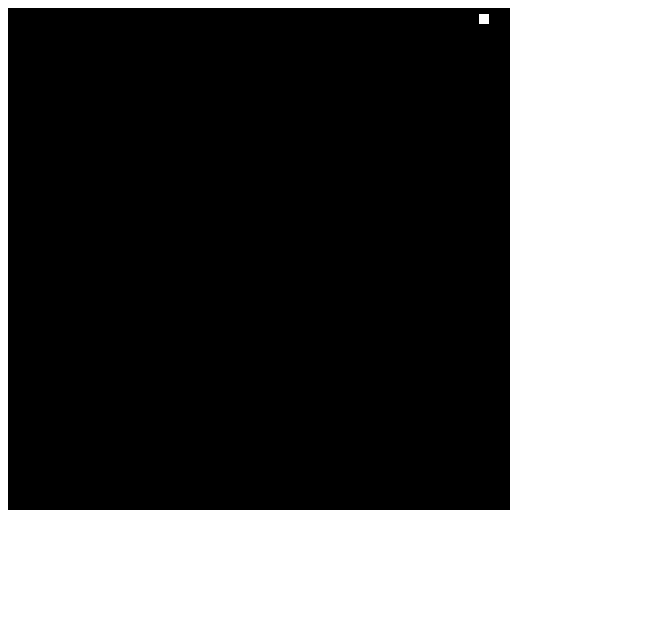
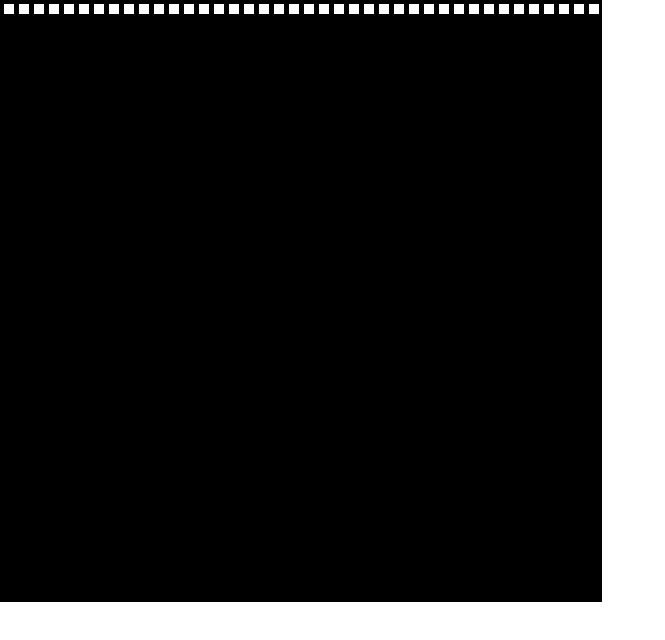
Before and after one commit to clikuki/snakeGame, a plain HTML site: page index.html in a window 1280 px wide. Shown: the whole page, without its empty margins (0-665 px from the left). Drawn offline with Linux system fonts and the light colour scheme.

Commit message:
start over
- Removed most of everything
- Created a func that draws squares at indices

```diff
--- a/index.html
+++ b/index.html
@@ -5,14 +5,23 @@
 	<meta name="viewport" content="width=device-width, initial-scale=1.0">
 	<title>Canvas</title>
 	<style>
+		body
+		{
+			margin: 0;
+		}
+
 		#canvas
 		{
 			border: 1px solid black;
+			image-rendering: -moz-crisp-edges;
+			image-rendering: -webkit-crisp-edges;
+			image-rendering: crisp-edges;
+			image-rendering: pixelated;
 		}
 	</style>
 	<script src="main.js" defer></script>
 </head>
 <body>
-	<canvas id="canvas" width="500" height="500"></canvas>
+	<canvas id="canvas" width="600" height="600"></canvas>
 </body>
 </html>
--- a/main.js
+++ b/main.js
@@ -2,78 +2,49 @@
 const canvas = document.querySelector('#canvas');
 const ctx = canvas.getContext('2d');
 
-const clearCanvas = () =>
+const specialDraw = (color, drawFunc) =>
 {
 	const prevColor = ctx.fillStyle;
 
-	ctx.fillStyle = 'black';
-	ctx.fillRect(0, 0, canvas.width, canvas.height);
+	ctx.fillStyle = color;
+	drawFunc();
 	ctx.fillStyle = prevColor;
-}
+};
 
-const moveSquare = (() =>
+const clearCanvas = (() =>
+{
+	const drawBlack = () => ctx.fillRect(0, 0, canvas.width, canvas.height);
+
+	return () => specialDraw('black', drawBlack);
+})()
+
+const drawSquare = (() =>
 {
 	const gap = 5;
 
-	const size = {
-		w: 10,
-		h: 10,
-	}
+	const len = canvas.height / 40 - gap;
 
-	const getNewPos = (gap, len, index) => gap + (len + gap) * index;
+	const getGridPos = (() =>
+	{
+		const multiplier = len + gap;
+		const halfGap = gap / 2;
+		const crispEdgeDecimal = .5;
 
-	const draw = () =>
+		const getPos = (index) => halfGap + (multiplier * index) + crispEdgeDecimal;
+
+		return (xIndex, yIndex) => ({
+			x: getPos(xIndex),
+			y: getPos(yIndex),
+		});
+	})()
+
+	return (x, y, color) =>
 	{
-		console.log(coords.x, coords.y)
+		const pos = getGridPos(x, y);
 
-		if(coords[axis] + sign < 33 && coords[axis] + sign > -1)
-		{
-			clearCanvas();
-			const prevColor = ctx.fillStyle;
-
-			ctx.fillStyle = 'white';
-
-			const pos = {
-				x: getNewPos(gap, size.w, coords.x),
-				y: getNewPos(gap, size.h, coords.y),
-			}
-
-			ctx.fillRect(pos.x, pos.y, size.w, size.h);
-
-			ctx.fillStyle = prevColor;
-
-			coords[axis] += sign;
-		}
-
-		requestAnimationFrame(draw)
-	}
-
-	let axis = 'x';
-	let sign = 1;
-	const coords = {
-		x: 0,
-		y: 0,
-	}
-
-	requestAnimationFrame(draw);
-
-	return (a, s) =>
-	{
-		axis = a;
-		sign = Math.sign(s);
+		specialDraw(color, () => ctx.fillRect(pos.x, pos.y, len, len));
 	}
 })()
-
-document.addEventListener('keydown', (e) =>
-{
-	const key = e.key;
-	if(!key.includes('Arrow')) return;
-
-	const axis = key === 'ArrowUp' || key === 'ArrowDown' ? 'y' : 'x';
-	const sign = key === 'ArrowDown' || key === 'ArrowRight' ? 1 : -1;
-
-	moveSquare(axis, sign);
-})
 
 const init = () =>
 {
@@ -81,3 +52,12 @@ const init = () =>
 }
 
 init();
+
+for(let i = 0; i < 40; i++)
+{
+	if(drawSquare(i, 0, 'white'))
+	{
+		console.log(i);
+		break;
+	}
+}
```
